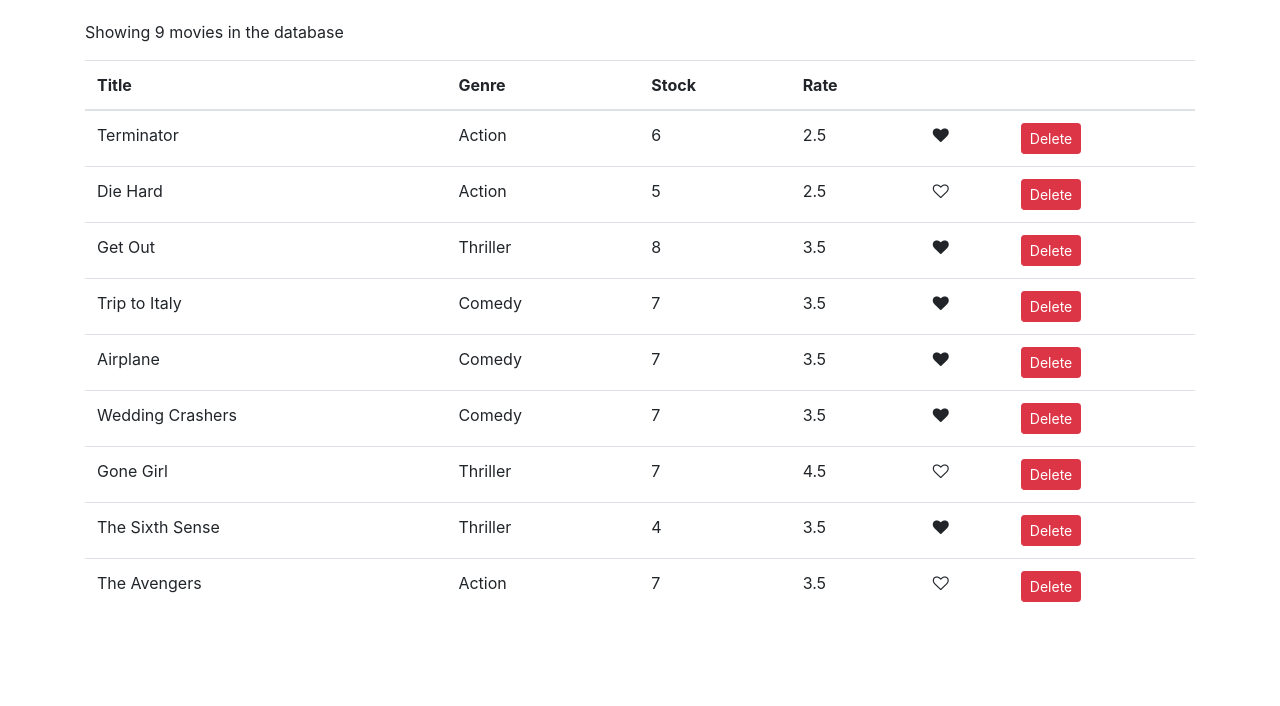
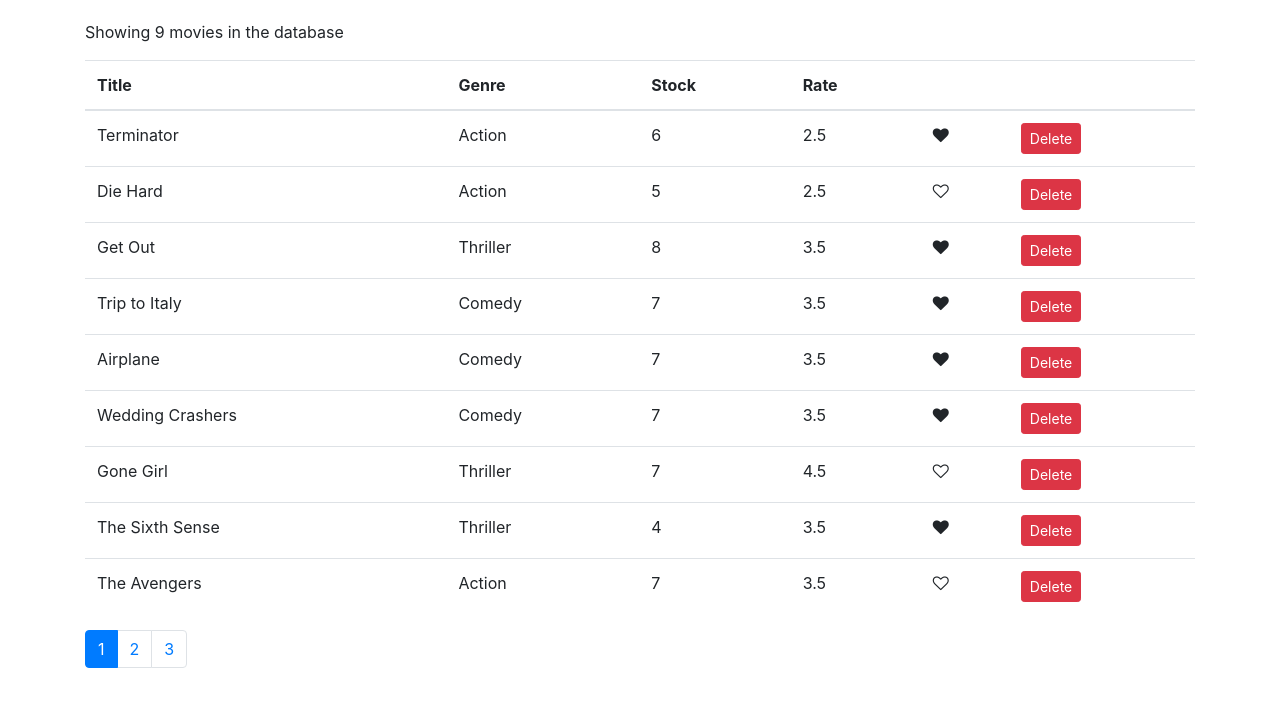
Before and after one commit to buithanhnhan76/vidly, a React (Create React App) app: page / in a window 1280 px wide. Shown: the top 706 px of the page. Built offline with nearby package versions, Linux system fonts and the light colour scheme.

Commit message:
pagination ++
@@

```diff
--- a/src/components/common/pagination.jsx
+++ b/src/components/common/pagination.jsx
@@ -2,8 +2,9 @@
 import _ from 'lodash';
 
 const Pagination = props => {
-    const {itemsCount,pageSize} = props;
+    const {itemsCount,pageSize,currentPage} = props;
     const pagesCount = Math.ceil( itemsCount / pageSize );
+    console.log(currentPage);
     if(pagesCount === 1)
         return null;
     const pages = _.range(1,pagesCount + 1 );
@@ -11,8 +12,8 @@
         <ul className="pagination">
             {
             pages.map(page =>
-            <li key = {page} className="page-item">
-                <a className="page-link">{page}</a>
+            <li key = {page} className={page === currentPage ? "page-item active":"page-item"}>
+                <button className="page-link" onClick={() => props.onPageChange(page)}>{page}</button>
             </li>)
             }
         </ul>
--- a/src/components/movies.jsx
+++ b/src/components/movies.jsx
@@ -6,7 +6,8 @@
 class Movies extends Component {
     state = {
       movies: getMovies(),
-      pageSize: 4
+      pageSize: 4,
+      currentPage: 1
      };
 
      handleLike = (movie) =>
@@ -23,12 +24,13 @@
         this.setState({movies});
      };
 
-     handlePageChane = page => {
-       console.log(page);
+     handlePageChange = page => {
+       this.setState({currentPage:page});
      };
 
     render() {
         const {length: count} = this.state.movies;
+        const {pageSize,currentPage} = this.state;
         if(count === 0)
             return <p>There are no movies in the database.</p>
 
@@ -53,14 +55,16 @@
                        <td>{movie.genre.name}</td>
                        <td>{movie.numberInStock}</td>
                        <td>{movie.dailyRentalRate}</td>
-                       <td><Like liked={movie.liked} onClick={() => this.handleLike(movie)}></Like></td>
-                       <td><button onClick={() => this.handleDelete(movie)} className="btn btn-danger btn-sm">Delete</button></td>
+                       <td><Like liked={movie.liked} onClick={() =>
+                        this.handleLike(movie)}></Like></td>
+                       <td><button onClick={() => this.handleDelete(movie)}
+                        className="btn btn-danger btn-sm">Delete</button></td>
                    </tr>)}
 
                </tbody>
            </table>
-           <Pagination itemsCount = {count} pageSize = {10}
-           onPageChange = {this.handlePageChange}
+           <Pagination itemsCount = {count} pageSize = {pageSize}
+           onPageChange = {this.handlePageChange} currentPage={currentPage}
            />
            </React.Fragment>
          );
```
Also changed, not shown: 2 other files (tests, documents, lock files or other folders).
